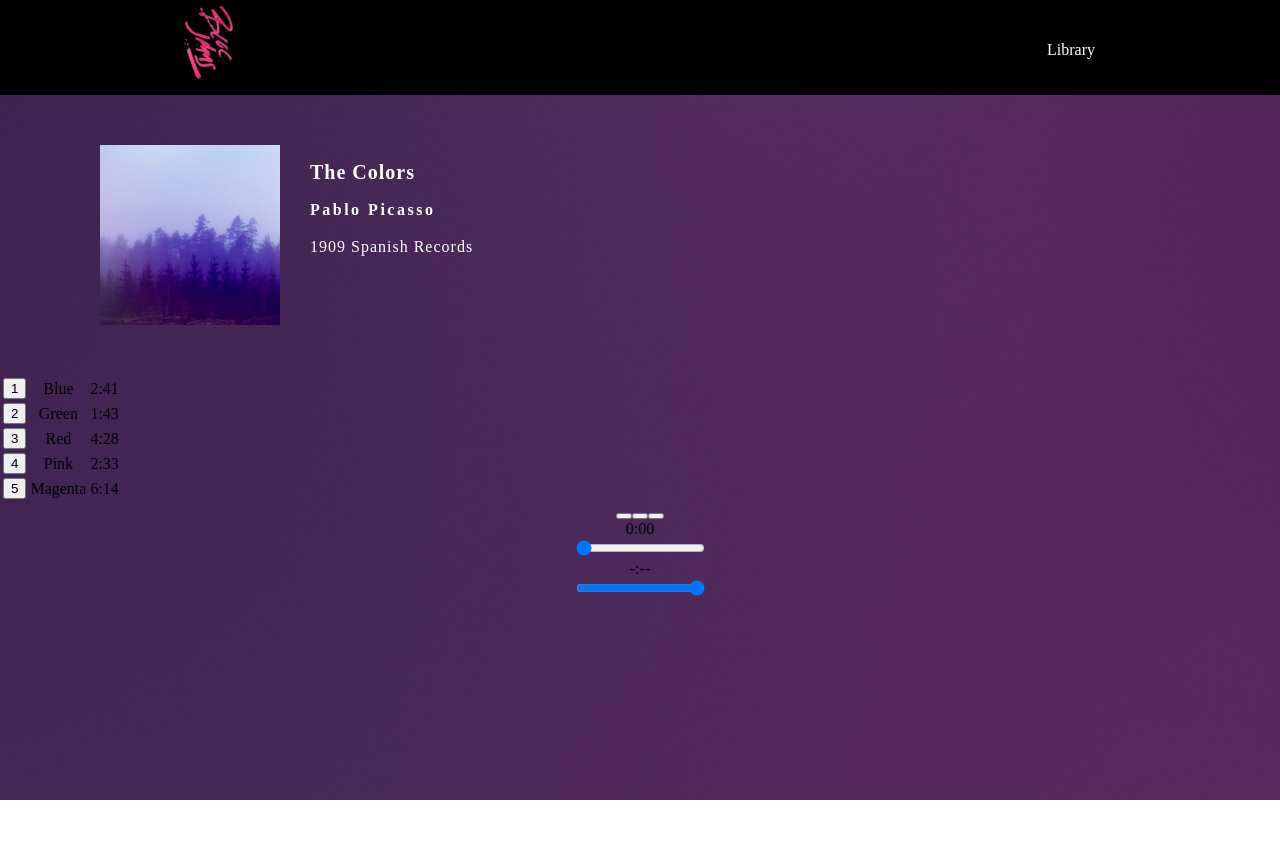
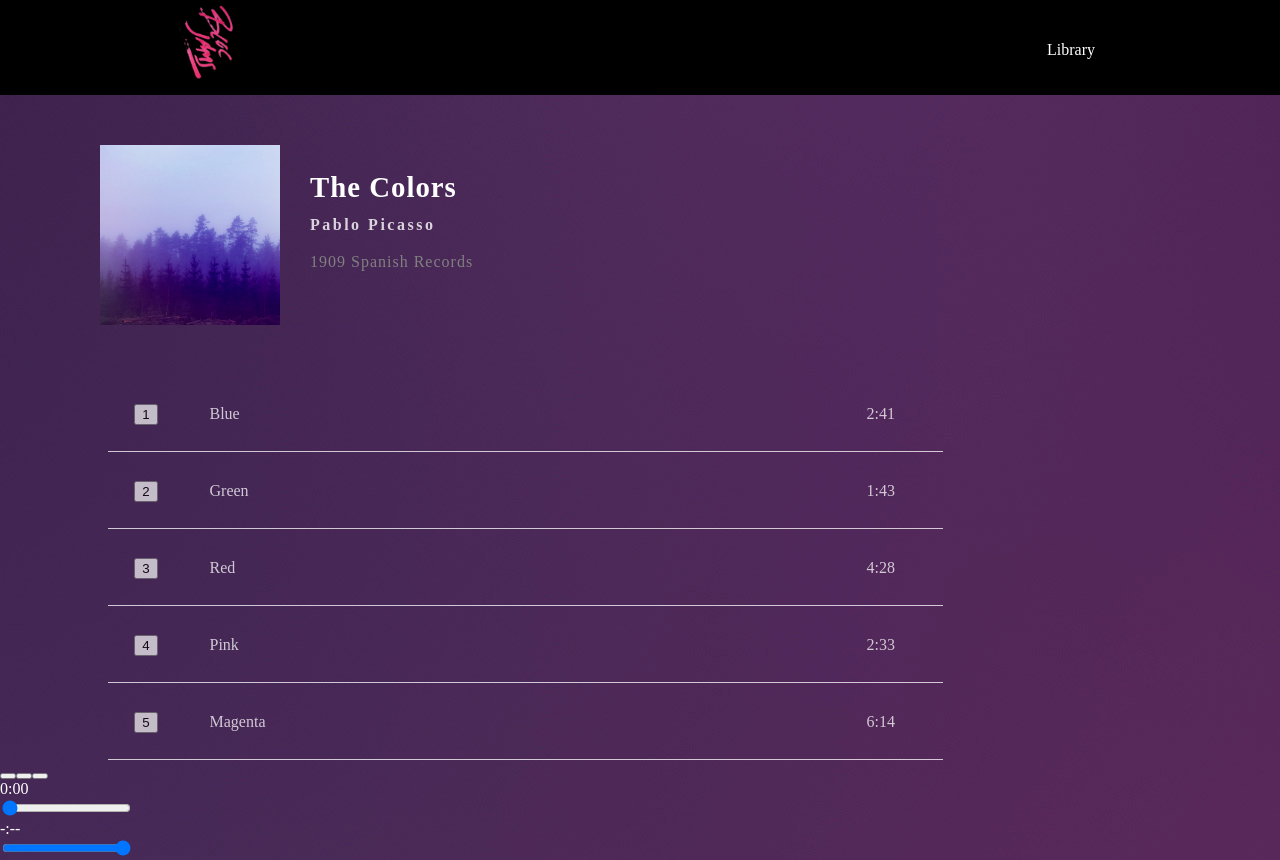
Before and after one commit to mcbeauregard/bloc-jams-react, a React (Create React App) app: page /album/the-colors in a window 1280 px wide. Before the commit the page ends 800 px from the top, so only its background shows below. Built offline with nearby package versions, Linux system fonts and the light colour scheme; some icons are missing.

Commit message:
album page: song list table designed

```diff
--- a/src/App.css
+++ b/src/App.css
@@ -1,7 +1,6 @@
 /*  wrapper */
 
 .App {
-  text-align: center;
   width: 100%;
 }
 
@@ -23,7 +22,9 @@ h1 {
 
 body {
   font-family: 'Avenir Next';
+  color: white;
 }
+
 /*  Title */
 
 .App-title {
--- a/src/components/Album.css
+++ b/src/components/Album.css
@@ -25,3 +25,82 @@ td .ion-play,
 td .ion-pause {
   display: none;
 }
+
+/* album body */
+
+body {
+  background-image: url(/assets/images/blurred_backgrounds/blur_bg_3.jpg);
+}
+
+/* album info */
+
+#album-info {
+  display: table;
+}
+
+#album-info img {
+  width: 180px;
+  display: block;
+  float: left;
+  padding: 50px 30px 50px 100px;
+}
+
+.album-details {
+  text-align: left;
+  float: right;
+  padding: 90px 50px 50px 0px;
+  letter-spacing: 1px;
+  line-height: 0.3em;
+}
+
+.album-details #album-title {
+  font-size: 1.8em;
+  display: block;
+}
+
+.album-details .artist {
+  font-size: 1rem;
+  display: block;
+  color: white;
+  opacity: .8;
+}
+
+.album-details #release-info {
+  font-size: 1rem;
+  display: block;
+  color: grey;
+}
+
+/* Song list */
+
+#song-list {
+  width: 950px;
+  padding-left: 100px;
+  padding-right: 0px;
+  text-align: center;
+  opacity: 0.75;
+  line-height: 4.5em;
+}
+
+td.not-playing,
+td.song-playing{
+  display: inline-block;
+  text-align: center;
+  width: 75px;
+  border-bottom: 1px solid #ffff;
+}
+
+td.song-title {
+  display: inline-block;
+  text-align: left;
+  width: 655px;
+  border-bottom: 1px solid #ffff;
+  padding-left: 25px;
+}
+
+td.song-duration {
+  display: inline-block;
+  text-align: left;
+  width: 75px;
+  border-bottom: 1px solid #ffff;
+}
--- a/src/components/PlayerBar.css
+++ b/src/components/PlayerBar.css
@@ -1,5 +1,4 @@
 .App-title {
-  display: block;
 }
 
 body {
@@ -22,13 +21,13 @@ body {
 .album-details {
   text-align: left;
   float: right;
-  padding: 75px 50px 50px 0px;
+  padding: 90px 50px 50px 0px;
   letter-spacing: 1px;
   line-height: 0.3em;
 }
 
 .album-details #album-title {
-  font-size: 1.25rem;
+  font-size: 1.8em;
   display: block;
 }
 
@@ -41,5 +40,5 @@ body {
 .album-details #release-info {
   font-size: 1rem;
   display: block;
-  color: white;
+  color: grey;
 }
```
